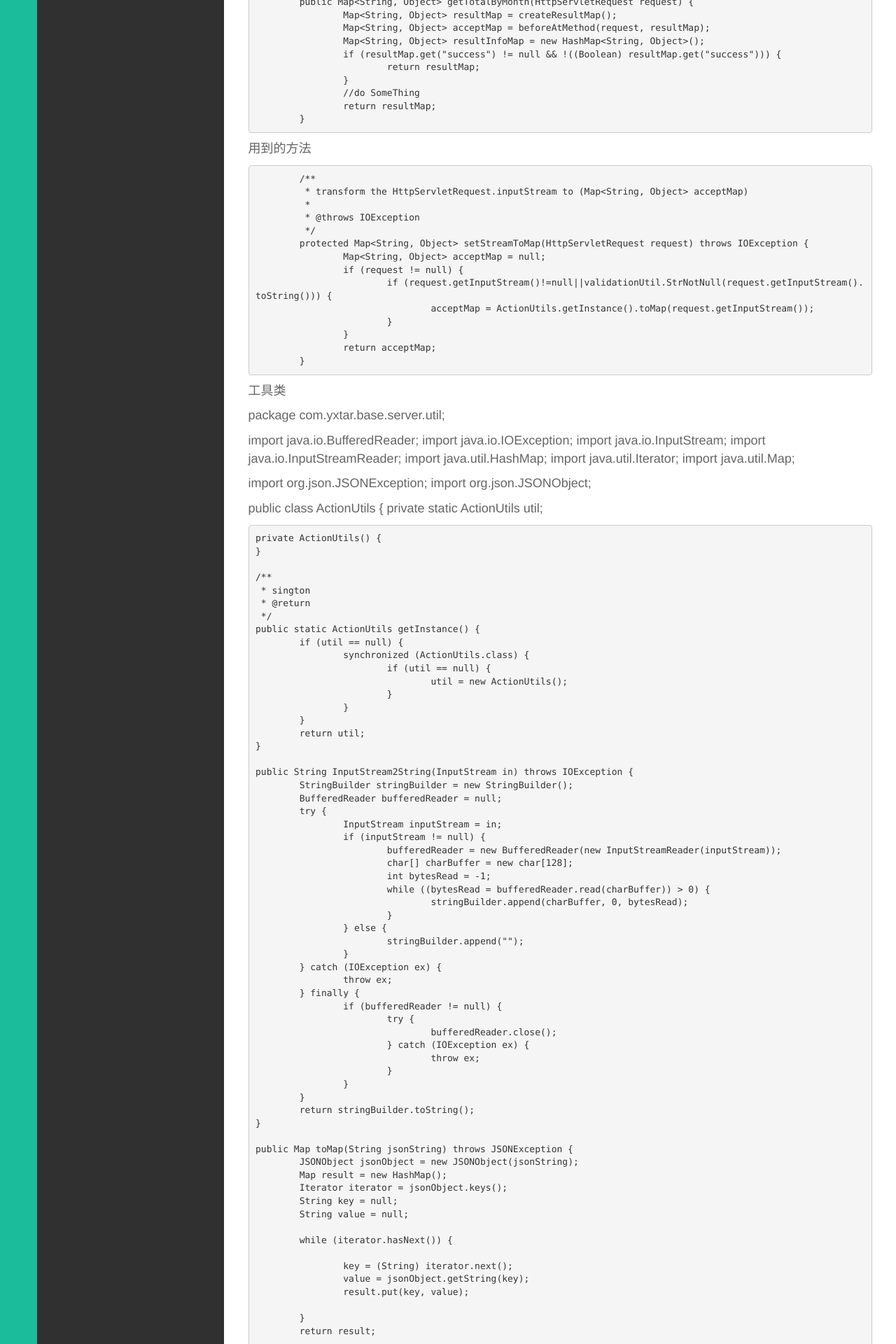
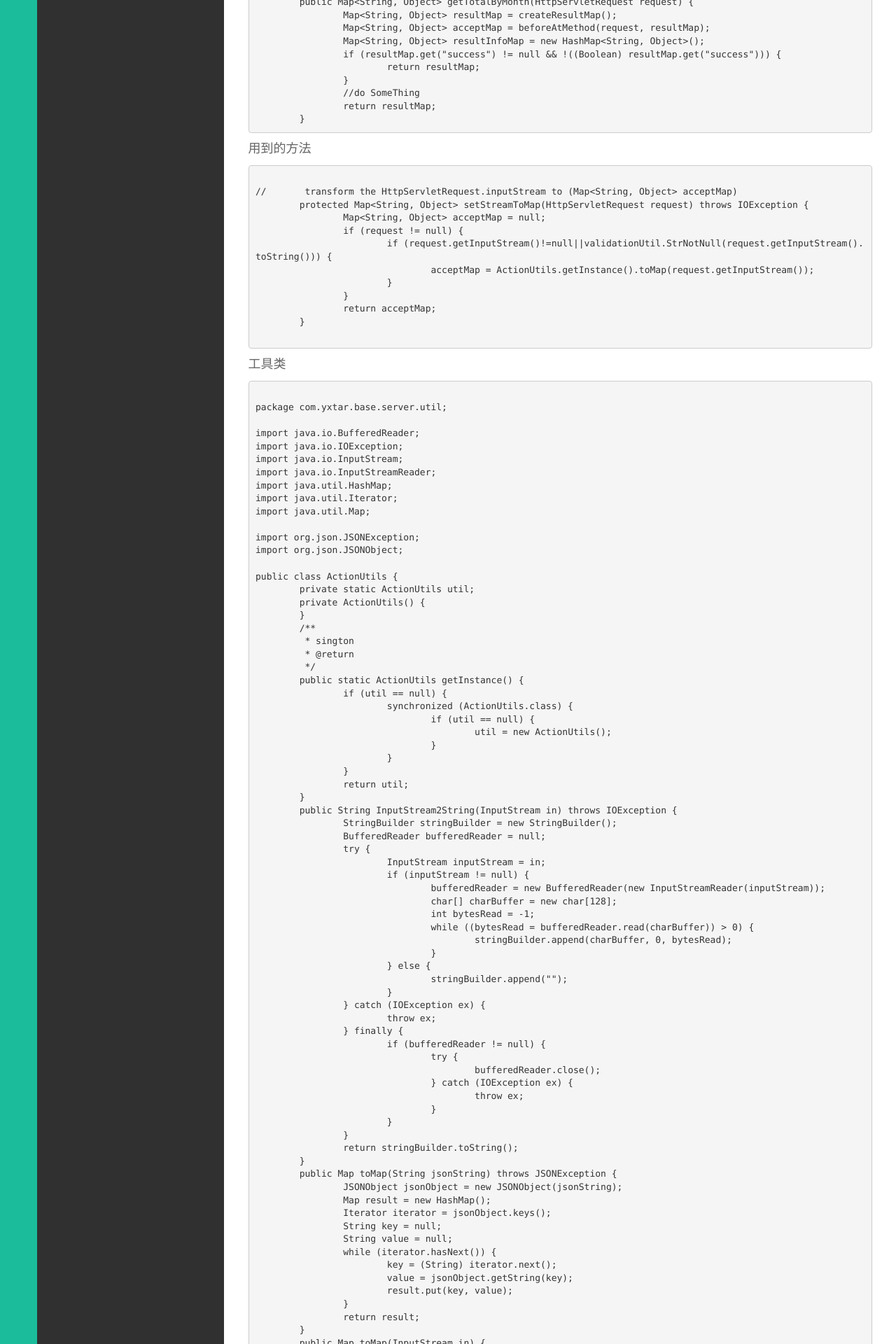
Before and after one commit to simplelist/simplelist.github.io, a Jekyll site: the page built from _posts/技术/2015-06-30-DeCrypt.md, in a window 1280 px wide. Shown: the part 767-2687 px from the top of the page at 70% size. Built offline with Jekyll 4.4.1, drawn with Linux system fonts in a browser that asks for light colours; nearby versions of some CDN libraries; library files that are not in the unit come from our copies; some of the changed text lies outside the part shown.

Commit message:
format code

````diff
--- a/_posts/技术/2015-06-30-DeCrypt.md
+++ b/_posts/技术/2015-06-30-DeCrypt.md
@@ -54,11 +54,8 @@ protected  Map<String, Object> beforeAtMethod(HttpServletRequest request, Map<St
 
 用到的方法
 ```
-	/**
-	 * transform the HttpServletRequest.inputStream to (Map<String, Object> acceptMap)
-	 *
-	 * @throws IOException
-	 */
+
+//	 transform the HttpServletRequest.inputStream to (Map<String, Object> acceptMap)
 	protected Map<String, Object> setStreamToMap(HttpServletRequest request) throws IOException {
 		Map<String, Object> acceptMap = null;
 		if (request != null) {
@@ -68,9 +65,12 @@ protected  Map<String, Object> beforeAtMethod(HttpServletRequest request, Map<St
 		}
 		return acceptMap;
 	}
+
 ```
 
 工具类
+
+```
 
 package com.yxtar.base.server.util;
 
@@ -87,10 +87,8 @@ import org.json.JSONObject;
 
 public class ActionUtils {
 	private static ActionUtils util;
-
 	private ActionUtils() {
 	}
-
 	/**
 	 * sington
 	 * @return
@@ -105,7 +103,6 @@ public class ActionUtils {
 		}
 		return util;
 	}
-
 	public String InputStream2String(InputStream in) throws IOException {
 		StringBuilder stringBuilder = new StringBuilder();
 		BufferedReader bufferedReader = null;
@@ -134,25 +131,19 @@ public class ActionUtils {
 		}
 		return stringBuilder.toString();
 	}
-
 	public Map toMap(String jsonString) throws JSONException {
 		JSONObject jsonObject = new JSONObject(jsonString);
 		Map result = new HashMap();
 		Iterator iterator = jsonObject.keys();
 		String key = null;
 		String value = null;
-
 		while (iterator.hasNext()) {
-
 			key = (String) iterator.next();
 			value = jsonObject.getString(key);
 			result.put(key, value);
-
 		}
 		return result;
-
 	}
-
 	public Map toMap(InputStream in) {
 		String jsonString = null;
 		try {
@@ -167,7 +158,6 @@ public class ActionUtils {
 		} catch (JSONException e) {
 			e.printStackTrace();
 		}
-
 		Iterator iterator = jsonObject.keys();
 		String key = null;
 		String value = null;
@@ -181,7 +171,6 @@ public class ActionUtils {
 			result.put(key, value);
 		}
 		return result;
-
 	}
 }
 ```
````
